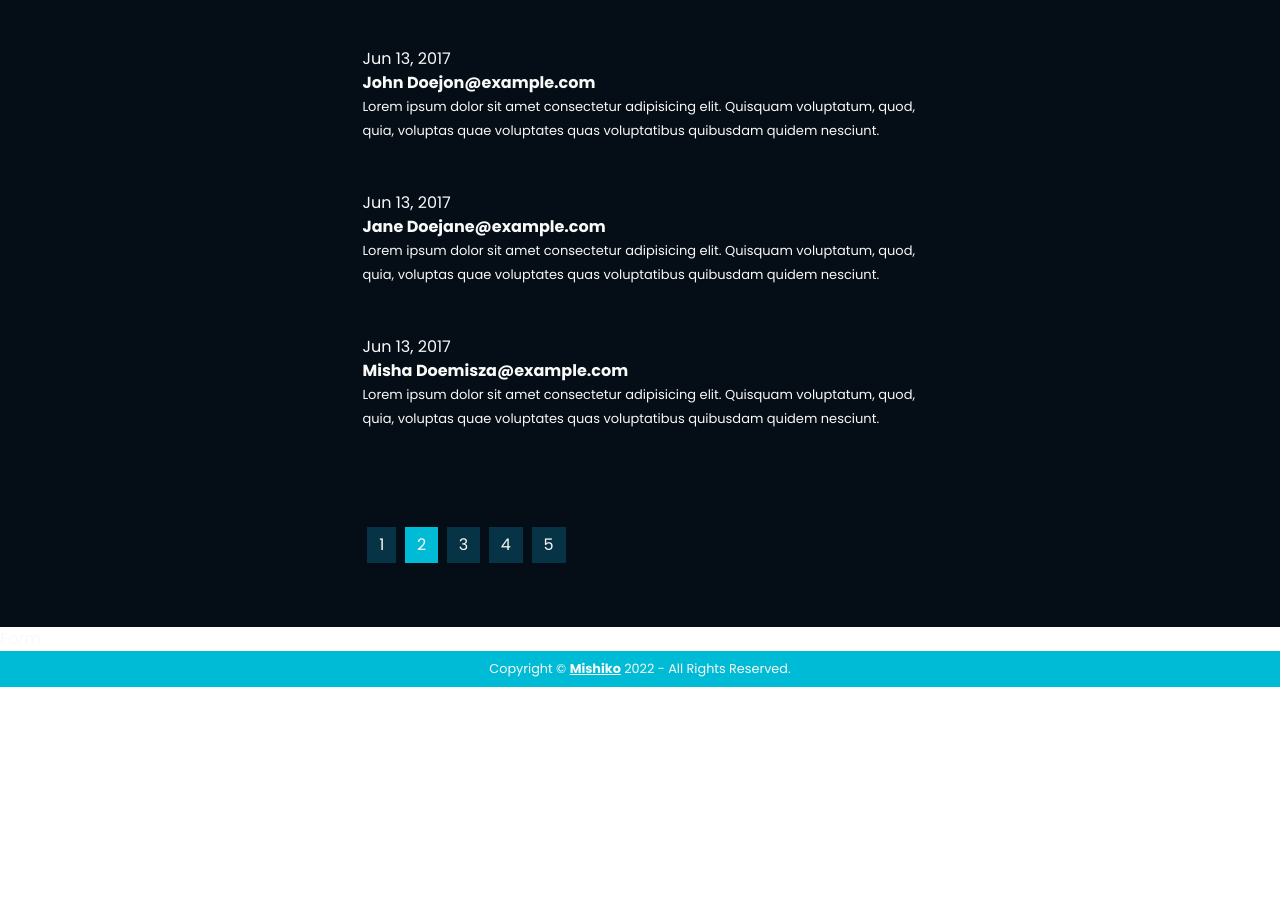
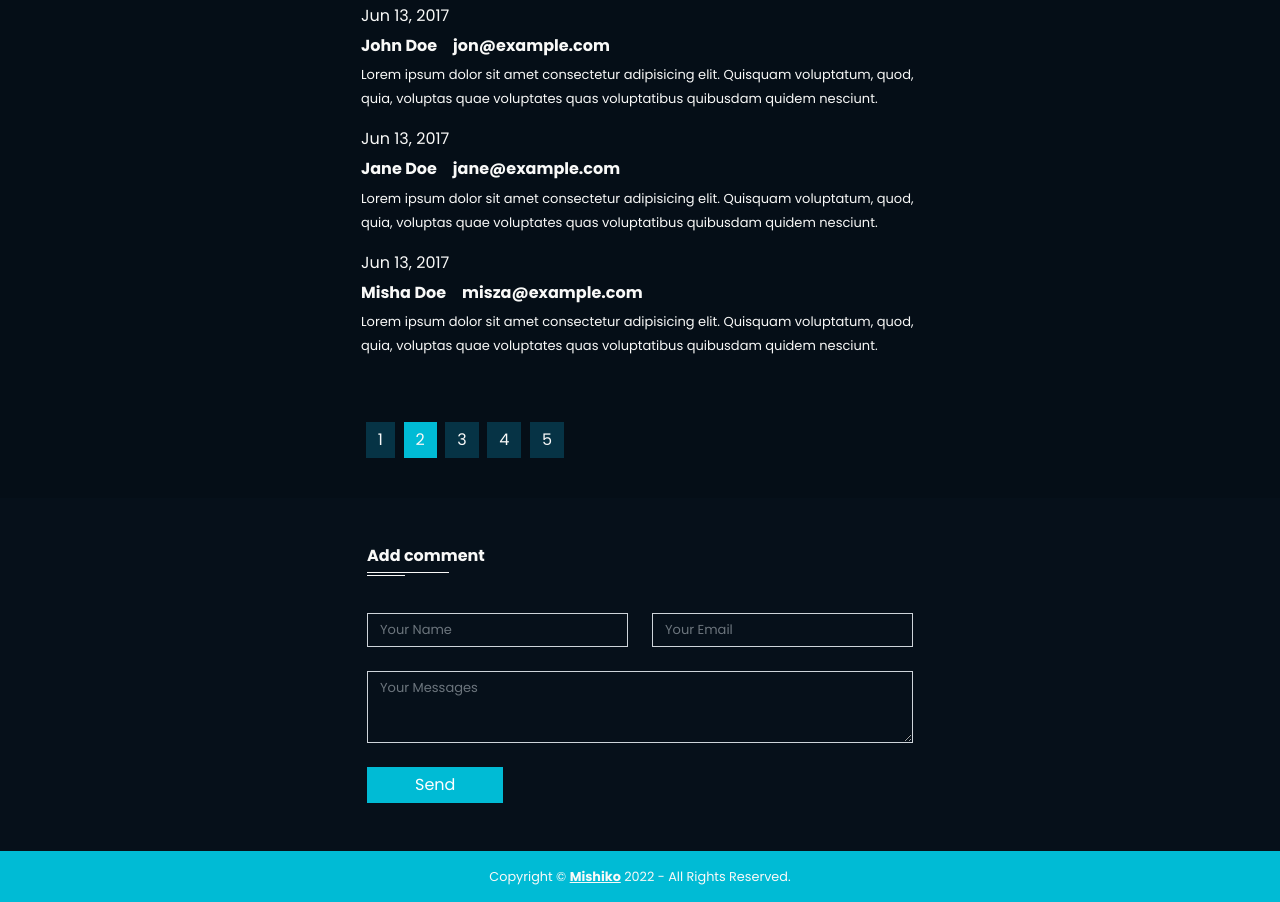
Before and after one commit to misza777/softblue_webdesign_react, a React (Vite) app: page / in a window 1280 px wide. Shown: the part 1780-2682 px from the top of the page. Before the commit the page ends 2467 px from the top, so only its background shows below. Built offline with nearby package versions, Linux system fonts and the light colour scheme.

Commit message:
messageform

```diff
--- a/src/App.jsx
+++ b/src/App.jsx
@@ -12,14 +12,12 @@ function App() {
   return (
     <>
       <Header />
-      {/* <main className="clr-main-primary position-relative"> */}
           <Routes>
             <Route path="/" element={<HomeScreen />} />
             <Route path="/experience" element={<ExperienceScreen />} />
             <Route path="/services" element={<ServicesScreen />} />
             {/* <Route path="/writeus" element={<ServicesScreen />} /> */}
           </Routes>
-      {/* </main> */}
       <Footer />
     </>
   );
--- a/src/components/Comments/Comments.jsx
+++ b/src/components/Comments/Comments.jsx
@@ -44,25 +44,29 @@ const Comments = () => {
   return (
     <div className="comments-container">
       <Container>
-        <Col md={7} className="mx-auto p-md-5">
+        <Col md={6} className="mx-auto py-4">
           <div className="d-flex justify-content-between">
             <h2 className="text-center mb-5">Comments</h2>
-            <div>oldest | newest</div>
+            <p>oldest | newest</p>
           </div>
-          {comments.map((comment) => (
-            <div className="comments pb-5">
-              <div className="comment">
+          <div className="comments">
+            {comments.map((comment) => (
+              <div key={crypto.randomUUID()} className="comment pb-3">
                 <div className="comment__content">
-                  <div className="comment__content-date">{comment.date}</div>
-                  <div className="d-inline-flex">
-                    <h3 className="comment__content-name">{comment.name}</h3>{" "}
-                    <h3 className="comment__content-email">{comment.email}</h3>
+                  <div className="comment__content-dat pb-2">
+                    {comment.date}
+                  </div>
+                  <div className="comment__content_title d-flex justify-content-start g-2 pb-2">
+                    <h3 className="comment__content-name ">{comment.name}</h3>
+                    <h3 className="comment__content-email px-3">
+                      {comment.email}
+                    </h3>
                   </div>
                   <p className="comment__content-text">{comment.text}</p>
                 </div>
               </div>
-            </div>
-          ))}
+            ))}
+          </div>
           <Pagination className="mt-5">{items}</Pagination>
         </Col>
       </Container>
--- a/src/components/Comments/comments.scss
+++ b/src/components/Comments/comments.scss
@@ -3,8 +3,11 @@
 
 .comments-container {
     background-color: $clr-bcg-primary-dark;
+    h2 {
+        font-size: $fs-600;
+    }
 }
-
+//pagination styles
 .pagination__item {
     display: inline-block;
     padding-inline: .3em;
@@ -27,9 +30,3 @@
  {
     border-radius: 0;
 }
-
-// .page-item:focus .page-link
-// {
-//     border: none;
-//     outline: none;
-// }
--- a/src/components/Footer/Footer.jsx
+++ b/src/components/Footer/Footer.jsx
@@ -5,7 +5,7 @@ import "./footer.scss";
 const Footer = () => {
   return (
     <Row className="footer">
-      <Col className="text-center py-2">
+      <Col className="text-center py-3">
         Copyright &copy; <a  target="_blank" href="https://misza777.github.io/portfolio_webpack_sass/">Mishiko</a> {" "}
         2022 - All Rights Reserved.
       </Col>
--- a/src/components/Footer/footer.scss
+++ b/src/components/Footer/footer.scss
@@ -1,7 +1,6 @@
 @use "../../scss/abstracts" as *;
 
 .footer {
-    // height: 10vh;
     background-color: $clr-main-secondary;
     color: $clr-main-primary;
     font-size: 0.8rem;
--- a/src/components/Form/Form.jsx
+++ /dev/null
@@ -1,7 +0,0 @@
-import React from "react";
-
-const Form = () => {
-  return <div>Form</div>
-};
-
-export default Form;
--- /dev/null
+++ b/src/components/MessageForm/MessageForm.jsx
@@ -0,0 +1,66 @@
+import React from "react";
+import { Container, Row, Col, Button, Form } from "react-bootstrap";
+import { useState } from "react";
+import "./form.scss";
+
+const MessageForm = () => {
+  const [comment, setComment] = useState("");
+  const [name, setName] = useState("");
+  const [email, setEmail] = useState("");
+
+  const submitHandler = (e) => {
+    e.preventDefault();
+    console.log("submit");
+  };
+
+  return (
+    <div className="container-form-bcg">
+      <Container>
+        <Row className="justify-content-md-center py-5">
+          <Col xs={12} md={6}>
+            <h3 className="form-title mb-4">Add comment</h3>
+            <Form onSubmit={submitHandler}>
+            <Row className="mt-5">
+            <Col>
+              <Form.Group  controlId="name">
+                <Form.Control
+                  type="text"
+                  aria-label="your name"
+                  placeholder="Your Name"
+                  onChange={(e) => setName(e.target.value)}
+                ></Form.Control>
+              </Form.Group>
+            </Col>
+            <Col>
+              <Form.Group controlId="email">
+                <Form.Control
+                  type="email"
+                  aria-label="your email"
+                  placeholder="Your Email"
+                  onChange={(e) => setEmail(e.target.value)}
+                ></Form.Control>
+              </Form.Group>
+            </Col>
+            </Row>
+
+              <Form.Group className="mt-4" controlId="comment">
+                <Form.Control
+                  as="textarea"
+                  rows="3"
+                  aria-label="your message"
+                  placeholder="Your Messages"
+                  onChange={(e) => setComment(e.target.value)}
+                ></Form.Control>
+              </Form.Group>
+              <Button className="mt-4 btn-my-primary px-5" type="submit">
+                Send
+              </Button>
+            </Form>
+          </Col>
+        </Row>
+      </Container>
+    </div>
+  );
+};
+
+export default MessageForm;
--- /dev/null
+++ b/src/components/MessageForm/form.scss
@@ -0,0 +1,43 @@
+@use "../../scss/abstracts" as *;
+
+.container-form-bcg {
+    background-color: $clr-bcg-primary-light;
+
+    .form-title {
+        position: relative;
+
+        &::after {
+            content:"";
+            position: absolute;
+            width: 15%;
+            left: 0;
+            bottom: -.5rem;
+            border-bottom: 1px solid $clr-main-primary;
+        }
+        &::before {
+            content:"";
+            position: absolute;
+            width: 7%;
+            left: 0;
+            bottom: -.7rem;
+            border-bottom: 1px solid $clr-main-primary;
+        }
+
+    }
+}
+
+input.form-control,
+textarea.form-control {
+    font-size: $fs-300;
+    background-color: $clr-bcg-primary-light;
+    color: $clr-main-primary !important;
+    border-radius: 0;
+    &:focus,
+    &:active {
+        border: none;
+        outline: 1px solid $clr-main-primary;
+        background-color: inherit;
+        color: inherit;
+        box-shadow: none;
+    }
+}
--- a/src/css/App.css
+++ b/src/css/App.css
@@ -4,7 +4,6 @@ body {
   font-weight: 400;
   color: #F9F9F8;
   min-width: 270px;
-  height: 100vh;
   overflow-x: hidden;
 }
 body::before {
--- a/src/screens/HomeScreen/HomeScreen.jsx
+++ b/src/screens/HomeScreen/HomeScreen.jsx
@@ -1,7 +1,7 @@
 import React from "react";
 import { Container } from "react-bootstrap";
 import Comments from "../../components/Comments/Comments";
-import Form from "../../components/Form/Form";
+import MessageForm from "../../components/MessageForm/MessageForm";
 import "./home.scss";
 import WhatWeDo from "../../components/WhatWeDo/WhatWeDo";
 import Experience from "../../components/Experience/Experience";
@@ -48,7 +48,7 @@ const HomeScreen = () => {
       <WhatWeDo />
       <Experience />
       <Comments />
-      <Form />
+      <MessageForm />
     </>
   );
 };
--- a/src/scss/App.scss
+++ b/src/scss/App.scss
@@ -4,10 +4,8 @@
 body {
   font-family: $ff-body;
   font-weight: $fw-regular;
-  // background-color: $clr-bcg-primary-light;
   color: $clr-main-primary;
   min-width: 270px;
-  height: 100vh;
   overflow-x: hidden;
 
  &::before {
```
